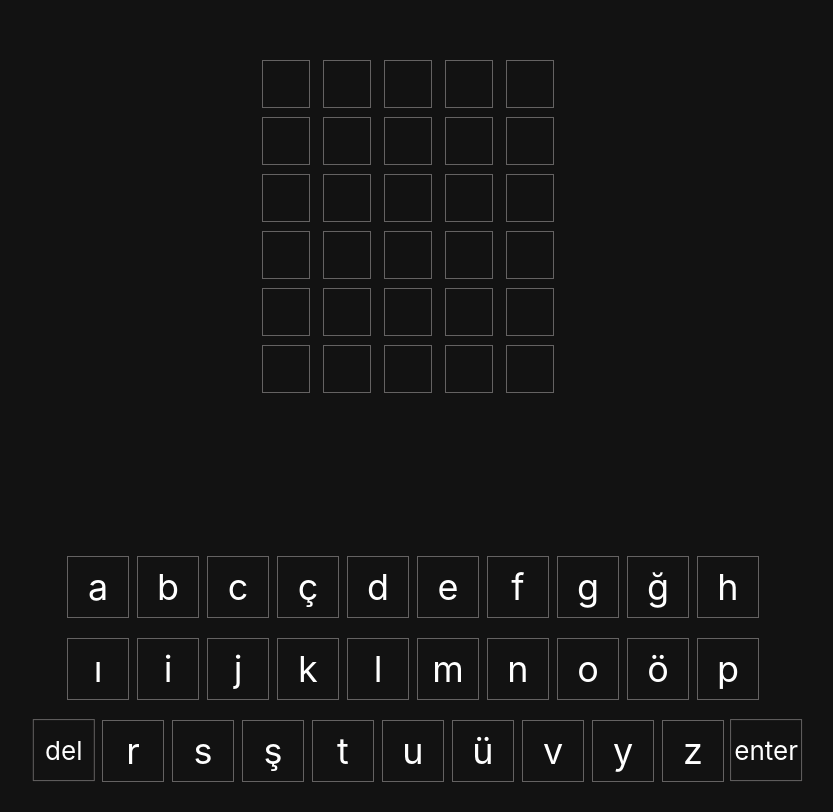
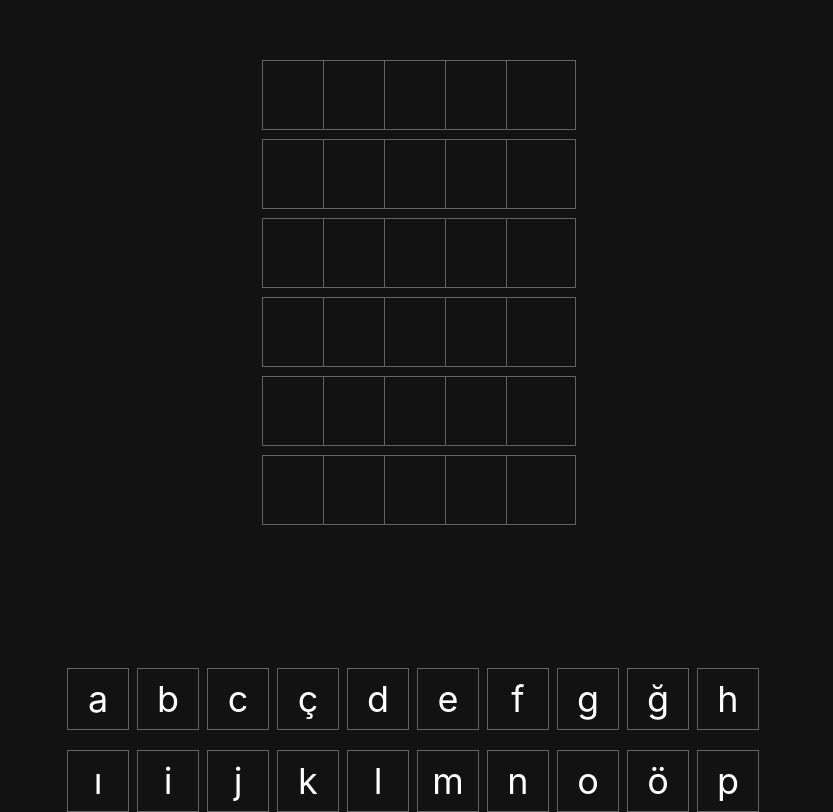
Before and after one commit to egemrai/wordle-infinite, a React (Create React App) app in the folder frontend/: page / in a window 1280 px wide. Shown: the part 140-952 px from the top of the page, without its empty margins (227-1060 px from the left). Built offline with nearby package versions, Linux system fonts and the light colour scheme.

Commit message:
allWordDiv top margin4

```diff
--- a/frontend/src/App.css
+++ b/frontend/src/App.css
@@ -41,8 +41,8 @@
 }
 
 .wordDiv{
-  width: 280px;
-  height: 50px;
+  width: 360px;
+  height: 72px;
   /* border: 1px darkblue solid; */
   display: grid;
   grid-template-columns: repeat(5, 58px);
@@ -51,13 +51,13 @@
 }
 
 .letterDiv{
-  height: 48px;
-  width: 48px;
+  height: 70px;
+  width: 70px;
   border: 1px rgb(100, 98, 98) solid;
   display: flex;
   margin: 0;
   padding: 0;
-  font-size: 50px;
+  font-size: 60px;
   justify-content: center;
   align-items: center;
   font-family: 'Helvetica Neue';
@@ -71,7 +71,7 @@
   min-width: 700px;
   height: 246px;
   min-height: 246px;
-  margin-top: 150px;
+  margin-top: 130px;
   display: flex;
   position: relative;
   justify-content: center;
```
